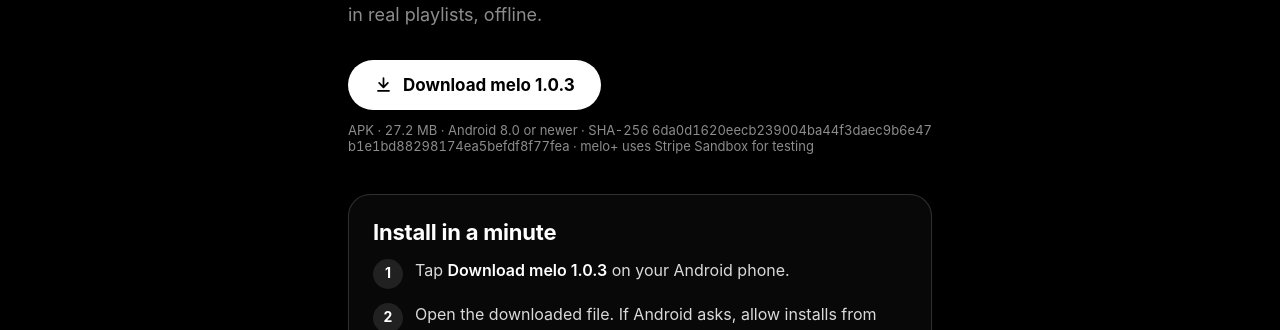
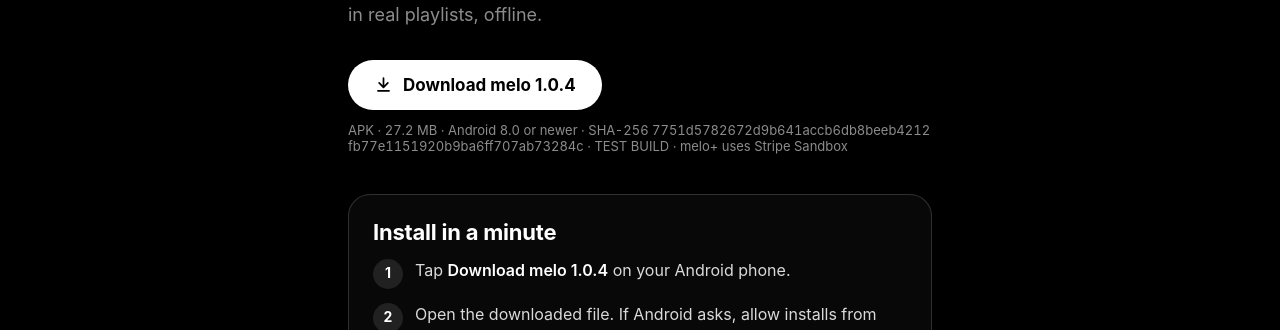
Before and after one commit to Svanski0/getmelomusic-site, a plain HTML site: page android/index.html in a window 1280 px wide. Shown: the part 280-610 px from the top of the page. Drawn offline with Linux system fonts and the light colour scheme.

Commit message:
Publish Melo Android 1.0.4 test update

```diff
--- a/android/index.html
+++ b/android/index.html
@@ -63,17 +63,17 @@
   <p class="sub">Early access. Save any TikTok audio, loop the good part, and play it in real playlists, offline.</p>
 
   <div class="download">
-    <a class="pill solid" href="/android/releases/4/melo-1.0.3.apk" download>
+    <a class="pill solid" href="/android/releases/5/melo-1.0.4.apk" download>
       <svg viewBox="0 0 24 24" fill="none" stroke="currentColor" stroke-width="2.2" stroke-linecap="round" stroke-linejoin="round" aria-hidden="true"><path d="M12 4v11M6.5 10 12 15.5 17.5 10M5 20h14"/></svg>
-      Download melo 1.0.3
+      Download melo 1.0.4
     </a>
   </div>
-  <p class="fine">APK · 27.2 MB · Android 8.0 or newer · SHA-256 6da0d1620eecb239004ba44f3daec9b6e47b1e1bd88298174ea5befdf8f77fea · melo+ uses Stripe Sandbox for testing</p>
+  <p class="fine">APK · 27.2 MB · Android 8.0 or newer · SHA-256 7751d5782672d9b641accb6db8beeb4212fb77e1151920b9ba6ff707ab73284c · TEST BUILD · melo+ uses Stripe Sandbox</p>
 
   <section class="card">
     <h2>Install in a minute</h2>
     <ol>
-      <li><span>Tap <b>Download melo 1.0.3</b> on your Android phone.</span></li>
+      <li><span>Tap <b>Download melo 1.0.4</b> on your Android phone.</span></li>
       <li><span>Open the downloaded file. If Android asks, allow installs from your browser for this one time.</span></li>
       <li><span>Tap <b>Update</b> or <b>Install</b>. Your library stays on your phone when updating a matching melo install.</span></li>
     </ol>
```
Also changed, not shown: android/releases/v1/manifest.json, 1 other file.
